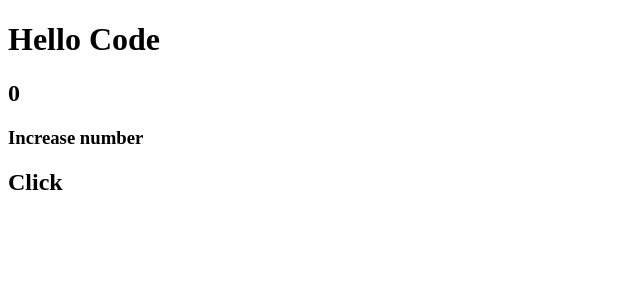
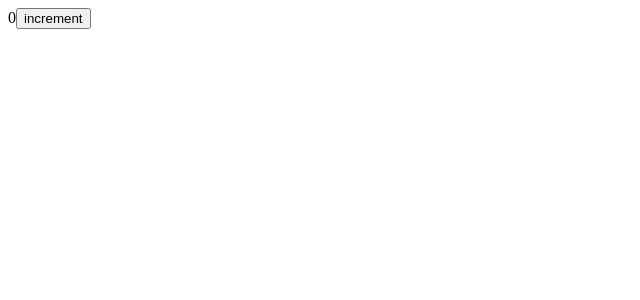
Before and after one commit to Marina8989/history_React_practice, a React (Create React App) app: page / in a window 1280 px wide. Shown: the top 300 px of the page, without its empty margins (0-640 px from the left). Built offline with nearby package versions, Linux system fonts and the light colour scheme.

Commit message:
react useState hook test

```diff
--- a/src/App.js
+++ b/src/App.js
@@ -1,30 +1,18 @@
-import React, {useState, useRef, useEffect} from 'react';
+import React, {useState} from 'react';
 
 export default function App() {
-  const [showInput, setShowInput] = useState(false);
-  const [counter, setCounter] = useState(0);
-  const [newCounter, setNewCounter] = useState(0);
-  const input = useRef(null);
+   const [counter, setCounter] = useState(0);
 
-  const handleClick = () => {
-    setShowInput(!showInput)
-  }
+   const handleIncrement = () => {
+     setCounter(counter + 1);
+   }
 
-  useEffect(() => {
-     if(showInput){
-       input.current.focus()
-     }
-  }, [showInput])
-
-  return (
-    <div>
-     <h1>Hello Code</h1>
-     <h2>{counter}</h2>
-     <h3 onClick={() => setCounter(counter + 1)}>Increase number</h3>
-    {showInput && <input ref={input} />}
-    <h2 onClick={handleClick}>Click</h2>
-    </div>
-  )
+   return(
+     <div>
+       {counter}
+       <button onClick={handleIncrement}>increment</button>
+     </div>
+   )
 }
 
 
```
